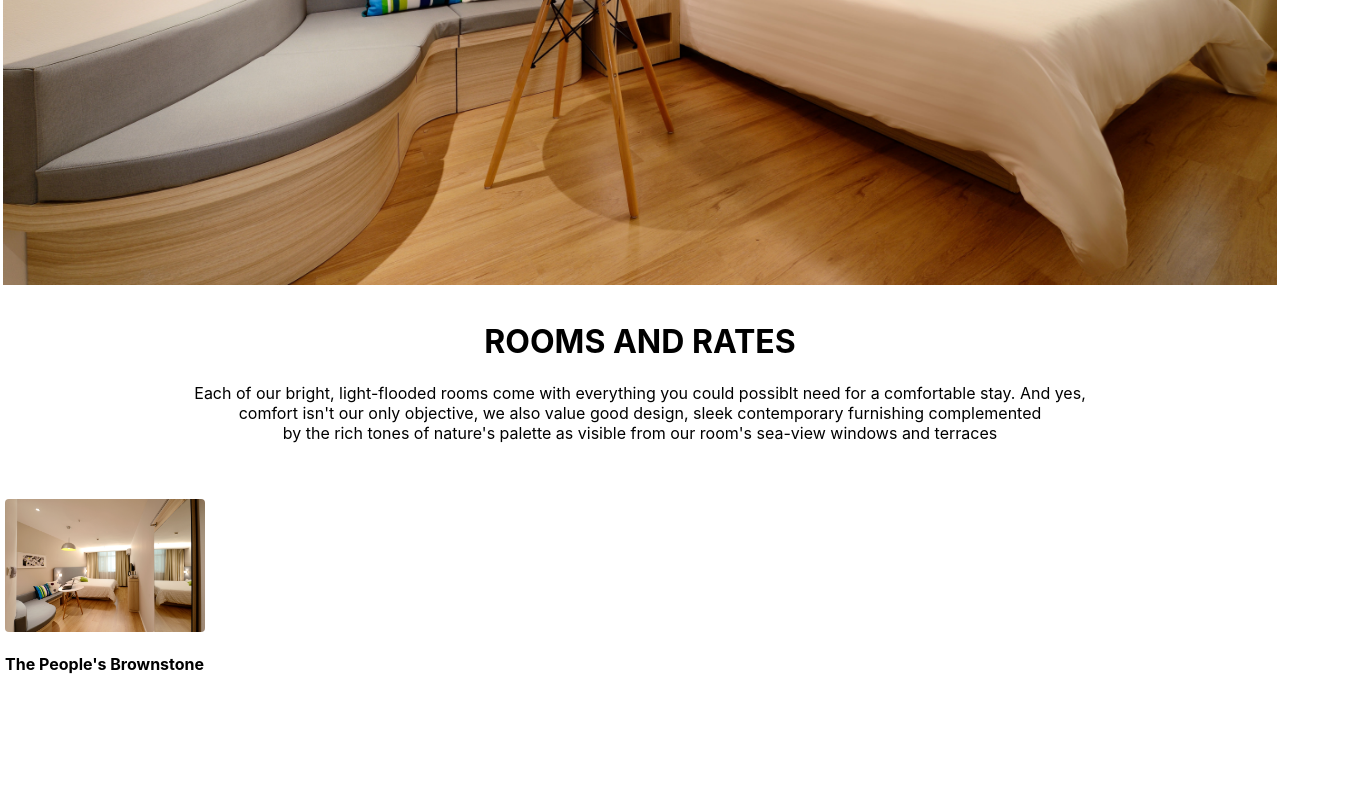
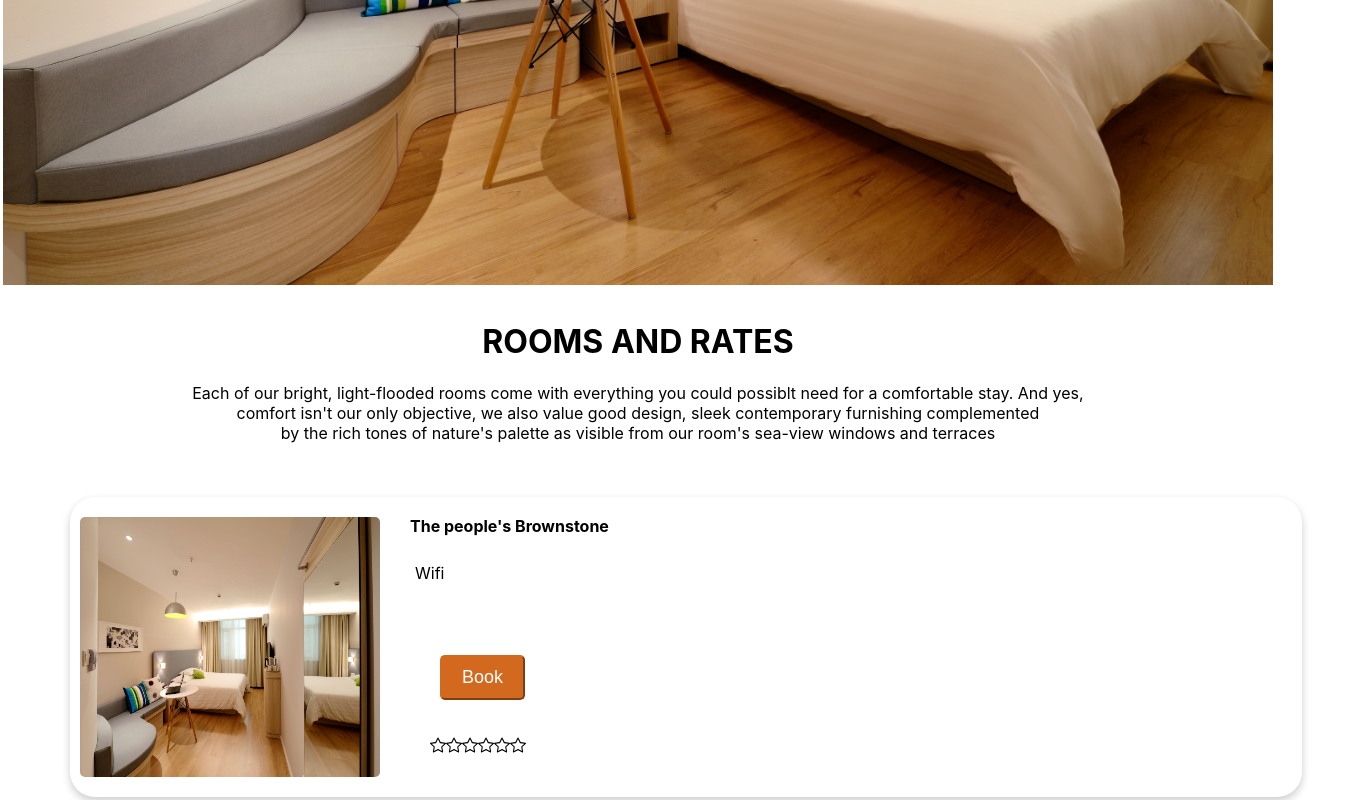
Before and after one commit to bMsithole19980/hotelApp, a React (Create React App) app: page /roomReserv in a window 1280 px wide. Shown: the part 518-1318 px from the top of the page, 1362 px wide, since content can reach past the window. Before the commit the page ends 1222 px from the top, so only its background shows below. Built offline with nearby package versions, Linux system fonts and the light colour scheme.

Commit message:
first commit

```diff
--- a/src/App.css
+++ b/src/App.css
@@ -38,25 +38,16 @@
 }
 
 
-
-.btn-login{
-  background-color: blue;
+.form-group{
+  background-color: black;
+  padding: 30px;
   color: white;
   border-radius: 5px;
-  border-top: 10px;
-  padding: 10px 20px;
-  font-size: 16px;
-  cursor: pointer;
-  border: none;
+  width: 400px;
+  height: 500px;
+  margin: 0 auto;
+  border-color: red;
 
-}
-.form-group{
-  background-color: black;
-  padding: 20px;
-  color: white;
-  border-radius: 5px;
-  width: 300px;
-  margin: 0 auto;
 
 }
 .form-group input{
@@ -103,6 +94,10 @@
 }
 
 .hotel-img{
+  width: 100%;
+  height: 100vh;
+}
+.backHotel{
   width: 100%;
   height: 100vh;
 }
@@ -158,14 +153,22 @@ margin-top: 10px;
 }
 
 .booking-box{
-  border: 2px solid white;
-  width: 200px;
-  height: 200px;
+  box-shadow: 0 4px 8px 0 rgba(0,0,0,0.2);
+  width: 97%;
+  background-color: white;
+  height: 300px;
   display: inline-block;
   position: relative;
   align-items: center;
+  margin-left: 10%;
+  margin-right: auto;
+  border-radius: 25px;
+  transition: 0.3s;
+  left: -60px;
+  right: 20px;
 
 }
+
 .room-book{
   display: flex;
   align-items: center;
@@ -186,5 +189,110 @@ margin-top: 10px;
 }
 .booking-space{
   height: 30px;
+}
+.register-container{
+  display: flex;
+  justify-content: center;
+  align-items: center;
+  height: 100vh;
+  position: absolute;
+  top: 0;
+  left: 0;
+  bottom: 0;
+  right: 0;
+}
+.booking-details span{
+  margin: 10px;
+  position: absolute;
+  top: 70px;
+  left: 425px;
+  font-family: bold;
+  color: black;
+}
+.reserve-room{
+  margin: 5px;
+  position: absolute;
+  top:240px ;
+  left: 425px;
 
 }
+.btn-reserve-room{
+  top: 140px;
+  position: absolute;
+  left: 430px;
+  background-color: chocolate;
+  border-radius: 5px;
+  padding: 10px 20px;
+  color: white;
+  font-size: 14px;
+  font-weight: bold;
+  cursor: pointer;
+  margin-top: -4px;
+}
+.booking-pic{
+  width: 300px;
+  height: 260px;
+  left: 10px;
+  position: absolute;
+  top: 20px;
+  border-radius: 5px;
+}
+.book-head{
+  position: absolute;
+  top: -2px;
+  left: 340px;
+}
+.book-details h3{
+  font-weight: normal;
+  font-size: 16px;
+  position: absolute;
+  left: 345px;
+  top: 50px;
+}
+.btn-book{
+  position: relative;
+  top: 170px;
+  left: 350px;
+  background-color: chocolate;
+  color: white;
+  border-radius: 5px;
+  padding: 10px 20px;
+  font-size: 18px;
+  margin-top: -40px;
+  margin-left: 20px;
+  border-color: chocolate;
+}
+.btn-reserve{
+  position: relative;
+  top: 245px;
+  left: 550px;
+  background-color: rgb(233, 146, 69);
+  color: white;
+  border-radius: 5px;
+  padding: 10px 20px;
+  font-size: 18px;
+  margin-top: -40px;
+  margin-left: 20px;
+  border-color: chocolate;
+}
+.features{
+  text-align: right;
+  margin-right: 230px;
+  font-size: 12px;
+  margin-top: 40px;
+
+}
+.ratings{
+  position: absolute;
+  left: 360px;
+  top: 240px;
+  justify-content: space-around;
+}
+
+.rating-stars{
+  display: flex;
+
+}
+.rating-stars svg{
+  margin-right: 30px;
+}
--- a/src/App.js
+++ b/src/App.js
@@ -7,24 +7,26 @@ import Login from './components.js/login';
 import RoomReserv from './components.js/roomReserv';
 import Register from './components.js/register';
 import ForgortPassword from './components.js/forgortPassword';
-
+import Reserve from './components.js/reserve';
 function App() {
   return (
 
-    <div>
+
       <BrowserRouter>
 
           <Routes>
 
-            <Route path='/Header' element={<Header/>} />
-            <Route path='/login' element={<Login />} />
+
+            <Route path='/' element={<Login />} />
+            <Route path='/header' element={<Header/>} />
             <Route path='/register' element={<Register />} />
             <Route path='/forgortPassword' element={<ForgortPassword />} />
             <Route path='/roomReserv' element={<RoomReserv/>}/>
+            <Route path='/reserve' element={<Reserve/>} />
           </Routes>
         </BrowserRouter>
 
-    </div>
+
 
 
 
--- /dev/null
+++ b/src/components.js/reserve.js
@@ -0,0 +1,30 @@
+import React from 'react'
+import room from '../images/Room.jpg'
+import { Link } from 'react-router-dom';
+function Reserve() {
+  return (
+
+      <div className='booking-box'>
+
+          <h4 className='book-head' >The people's Brownstone</h4>
+          <div className='book-details'>
+              <h3>Wifi</h3>
+          </div>
+          <div className='btns'>
+              <button className=' btn-reserve'><Link style={{ color: "white", textDecoration: "none" }} to='/reserve'>Reserve</Link></button>
+
+          </div>
+          <div className='features'>
+               <h4>Children</h4><b></b>
+               <h4>Adults</h4><b></b>
+               <h4>Nights</h4><b></b>
+          </div>
+          <div className='book-room' >
+              <img className='booking-pic' alt='book' src={room}></img>
+
+          </div>
+      </div>
+  )
+}
+
+export default Reserve;
--- a/src/components.js/roomReserv.js
+++ b/src/components.js/roomReserv.js
@@ -2,11 +2,17 @@ import React from 'react'
 import room from '../images/Room.jpg'
 import main from '../images/mainRoom.jpg'
 import { Link } from 'react-router-dom'
+import { useState } from 'react';
 
 function RoomReserv() {
+    const [rating , setRating]= useState(0);
+
+    const handleStarClick=(value)=>{
+        setRating(value)
+    }
     return (
         <div>
-        <table style={{width:"100%"}}>
+            <table style={{ width: "100%" }}>
                 <tr>
                     <td>
                         <img className='room-img' alt='room ' src={main}></img>
@@ -17,7 +23,7 @@ function RoomReserv() {
                         <div className='nav'>
                             <div className='list'>
                                 <ul>
-                                <li><Link  style={{color:"white"}} to='/header'> Facilities</Link></li>
+                                    <li><Link style={{ color: "white" }} to='/header'> Facilities</Link></li>
                                     <li> Rooms</li>
                                 </ul>
 
@@ -31,10 +37,10 @@ function RoomReserv() {
                     <td>
                         <div className='left-text'>
                             <div className='text-name'>
-                            <span style={{fontWeight:"bold" ,fontSize:"35px"}}>WELCOME TO</span><br></br>
-                            <span style={{fontWeight:"bolder" ,fontSize:"80px"}}>LUXURY</span><br></br>
-                            <span style={{fontWeight:"bold" ,fontSize:"30px"}}>HOTELS</span><br></br>
-                            <span style={{fontWeight:"lighter" ,fontSize:"25px"}}>Book your stay and enjoy Luxury<br></br>redifined at the most affordable rates</span>
+                                <span style={{ fontWeight: "bold", fontSize: "35px" }}>WELCOME TO</span><br></br>
+                                <span style={{ fontWeight: "bolder", fontSize: "80px" }}>LUXURY</span><br></br>
+                                <span style={{ fontWeight: "bold", fontSize: "30px" }}>HOTELS</span><br></br>
+                                <span style={{ fontWeight: "lighter", fontSize: "25px" }}>Book your stay and enjoy Luxury<br></br>redifined at the most affordable rates</span>
                             </div>
 
                         </div>
@@ -57,12 +63,48 @@ function RoomReserv() {
                 <tr>
                     <td >
                         <div className='booking-box'>
-                          <div className='room-book'>
-                              <img className='booking-img' alt='rooom' src={room}></img>
+
+                            <h4 className='book-head' >The people's Brownstone</h4>
+                            <div className='book-details'>
+                                <h3>Wifi</h3>
                             </div>
-                          <h4>The People's Brownstone</h4>
+                            <div className='btns'>
+                                <button className=' btn-book'><Link style={{ color: "white", textDecoration: "none" }} to='/reserve'>Book</Link></button>
 
                             </div>
+                            <div className='ratings'>
+                                <div className='rating-stars'></div>
+
+                                <svg xmlns="http://www.w3.org/2000/svg" width="16" onClick={()=>handleStarClick(1)} height="16" fill="currentColor" class="bi bi-star" viewBox="0 0 16 16">
+                                    <path d="M2.866 14.85c-.078.444.36.791.746.593l4.39-2.256 4.389 2.256c.386.198.824-.149.746-.592l-.83-4.73 3.522-3.356c.33-.314.16-.888-.282-.95l-4.898-.696L8.465.792a.513.513 0 0 0-.927 0L5.354 5.12l-4.898.696c-.441.062-.612.636-.283.95l3.523 3.356-.83 4.73zm4.905-2.767-3.686 1.894.694-3.957a.565.565 0 0 0-.163-.505L1.71 6.745l4.052-.576a.525.525 0 0 0 .393-.288L8 2.223l1.847 3.658a.525.525 0 0 0 .393.288l4.052.575-2.906 2.77a.565.565 0 0 0-.163.506l.694 3.957-3.686-1.894a.503.503 0 0 0-.461 0z" />
+                                </svg>
+                                <svg xmlns="http://www.w3.org/2000/svg" width="16" height="16" fill="currentColor" class="bi bi-star" viewBox="0 0 16 16">
+                                    <path d="M2.866 14.85c-.078.444.36.791.746.593l4.39-2.256 4.389 2.256c.386.198.824-.149.746-.592l-.83-4.73 3.522-3.356c.33-.314.16-.888-.282-.95l-4.898-.696L8.465.792a.513.513 0 0 0-.927 0L5.354 5.12l-4.898.696c-.441.062-.612.636-.283.95l3.523 3.356-.83 4.73zm4.905-2.767-3.686 1.894.694-3.957a.565.565 0 0 0-.163-.505L1.71 6.745l4.052-.576a.525.525 0 0 0 .393-.288L8 2.223l1.847 3.658a.525.525 0 0 0 .393.288l4.052.575-2.906 2.77a.565.565 0 0 0-.163.506l.694 3.957-3.686-1.894a.503.503 0 0 0-.461 0z" />
+                                </svg>
+                                <svg xmlns="http://www.w3.org/2000/svg" width="16" height="16" fill="currentColor" class="bi bi-star" viewBox="0 0 16 16">
+                                    <path d="M2.866 14.85c-.078.444.36.791.746.593l4.39-2.256 4.389 2.256c.386.198.824-.149.746-.592l-.83-4.73 3.522-3.356c.33-.314.16-.888-.282-.95l-4.898-.696L8.465.792a.513.513 0 0 0-.927 0L5.354 5.12l-4.898.696c-.441.062-.612.636-.283.95l3.523 3.356-.83 4.73zm4.905-2.767-3.686 1.894.694-3.957a.565.565 0 0 0-.163-.505L1.71 6.745l4.052-.576a.525.525 0 0 0 .393-.288L8 2.223l1.847 3.658a.525.525 0 0 0 .393.288l4.052.575-2.906 2.77a.565.565 0 0 0-.163.506l.694 3.957-3.686-1.894a.503.503 0 0 0-.461 0z" />
+                                </svg>
+                                <svg xmlns="http://www.w3.org/2000/svg" width="16" height="16" fill="currentColor" class="bi bi-star" viewBox="0 0 16 16">
+                                    <path d="M2.866 14.85c-.078.444.36.791.746.593l4.39-2.256 4.389 2.256c.386.198.824-.149.746-.592l-.83-4.73 3.522-3.356c.33-.314.16-.888-.282-.95l-4.898-.696L8.465.792a.513.513 0 0 0-.927 0L5.354 5.12l-4.898.696c-.441.062-.612.636-.283.95l3.523 3.356-.83 4.73zm4.905-2.767-3.686 1.894.694-3.957a.565.565 0 0 0-.163-.505L1.71 6.745l4.052-.576a.525.525 0 0 0 .393-.288L8 2.223l1.847 3.658a.525.525 0 0 0 .393.288l4.052.575-2.906 2.77a.565.565 0 0 0-.163.506l.694 3.957-3.686-1.894a.503.503 0 0 0-.461 0z" />
+                                </svg>
+                                <svg xmlns="http://www.w3.org/2000/svg" width="16" height="16" fill="currentColor" class="bi bi-star" viewBox="0 0 16 16">
+                                    <path d="M2.866 14.85c-.078.444.36.791.746.593l4.39-2.256 4.389 2.256c.386.198.824-.149.746-.592l-.83-4.73 3.522-3.356c.33-.314.16-.888-.282-.95l-4.898-.696L8.465.792a.513.513 0 0 0-.927 0L5.354 5.12l-4.898.696c-.441.062-.612.636-.283.95l3.523 3.356-.83 4.73zm4.905-2.767-3.686 1.894.694-3.957a.565.565 0 0 0-.163-.505L1.71 6.745l4.052-.576a.525.525 0 0 0 .393-.288L8 2.223l1.847 3.658a.525.525 0 0 0 .393.288l4.052.575-2.906 2.77a.565.565 0 0 0-.163.506l.694 3.957-3.686-1.894a.503.503 0 0 0-.461 0z" />
+                                </svg>
+                                <svg xmlns="http://www.w3.org/2000/svg" width="16" height="16" fill="currentColor" class="bi bi-star" viewBox="0 0 16 16">
+                                    <path d="M2.866 14.85c-.078.444.36.791.746.593l4.39-2.256 4.389 2.256c.386.198.824-.149.746-.592l-.83-4.73 3.522-3.356c.33-.314.16-.888-.282-.95l-4.898-.696L8.465.792a.513.513 0 0 0-.927 0L5.354 5.12l-4.898.696c-.441.062-.612.636-.283.95l3.523 3.356-.83 4.73zm4.905-2.767-3.686 1.894.694-3.957a.565.565 0 0 0-.163-.505L1.71 6.745l4.052-.576a.525.525 0 0 0 .393-.288L8 2.223l1.847 3.658a.525.525 0 0 0 .393.288l4.052.575-2.906 2.77a.565.565 0 0 0-.163.506l.694 3.957-3.686-1.894a.503.503 0 0 0-.461 0z" />
+                                </svg>
+
+
+                            </div>
+                            <div className='book-room' >
+                                <img className='booking-pic' alt='book' src={room}></img>
+
+                            </div>
+                        </div>
+
+                    </td>
+                    <td>
+
 
                     </td>
                 </tr>
```
Also changed, not shown: src/components.js/forgortPassword.js (+18 -3 lines), src/components.js/login.js (+23 -4 lines), src/components.js/register.js (+24 -8 lines), src/config/firebase.js (+11 -10 lines), src/images/loginBack.jpg (added). Lines whose indentation alone changed are shown as unchanged.
